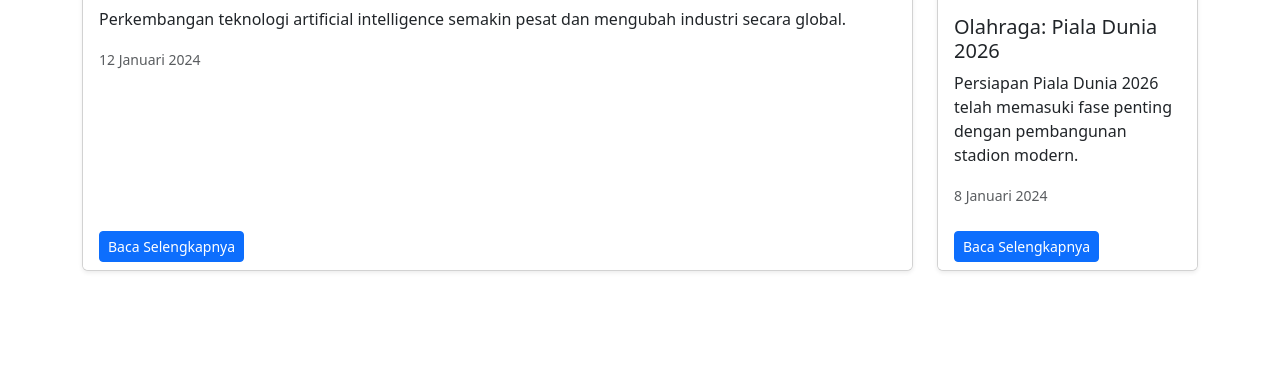
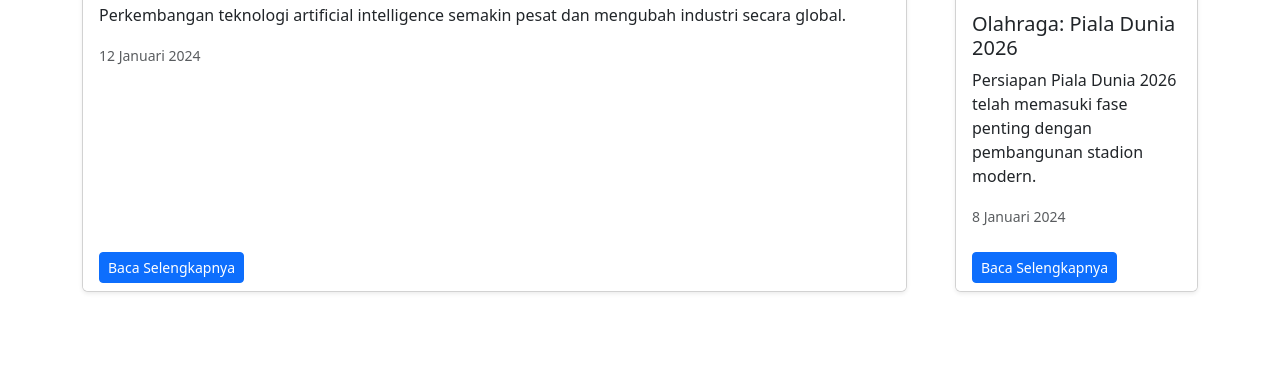
Before and after one commit to Mas-Alfiansyah/permata25, a PHP site: page / in a window 1280 px wide. Shown: the part 830-1195 px from the top of the page. Run offline with PHP 8.4, Linux system fonts and the light colour scheme; data comes from the database, SQL or seed files in the repository.

Commit message:
setup lanjutan permata

```diff
--- a/index.php
+++ b/index.php
@@ -27,7 +27,7 @@
     <!-- Daftar Berita Terbaru -->
     <div class="container py-5">
         <h2 class="mb-4">Berita Terbaru</h2>
-        <div class="row g-4">
+        <div class="row g-5">
             <!-- Card 1 -->
             <div class="col-md-9 col-lg-9">
                 <div class="card h-100 shadow-sm">
```
